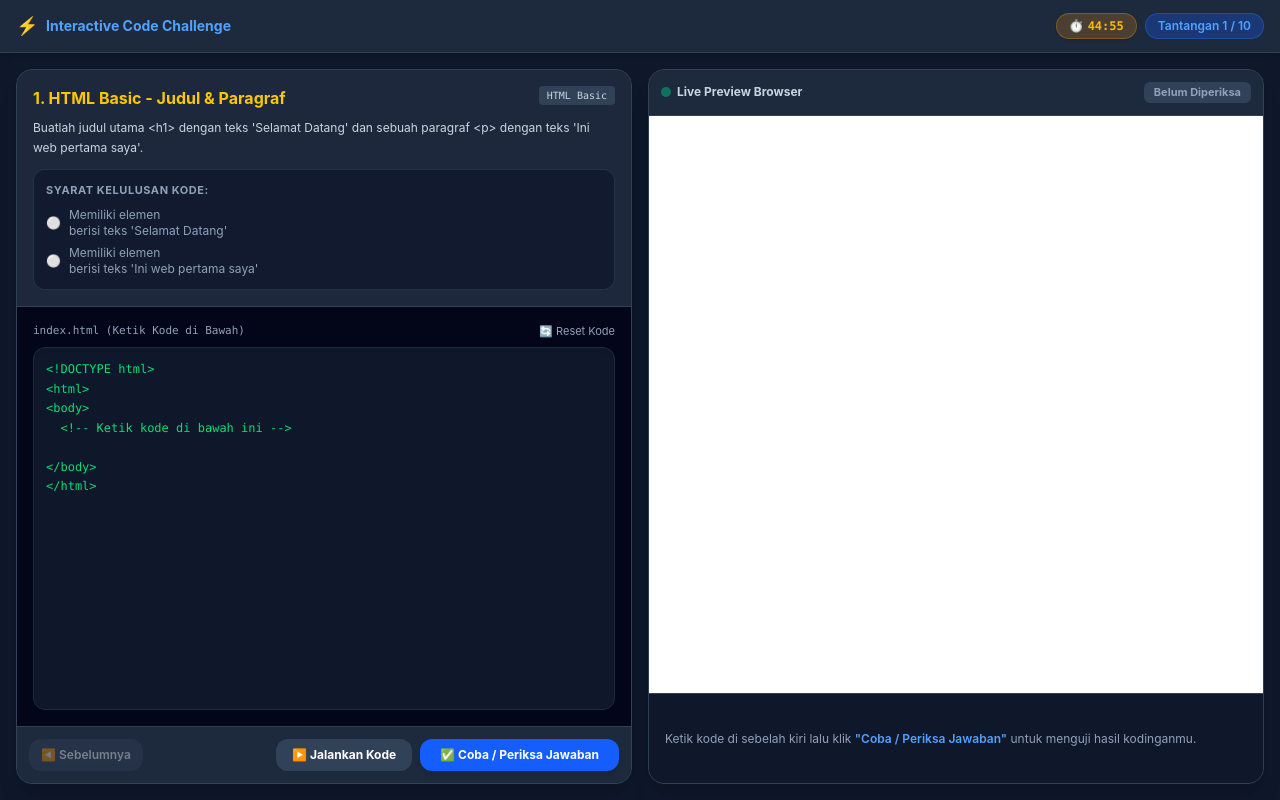
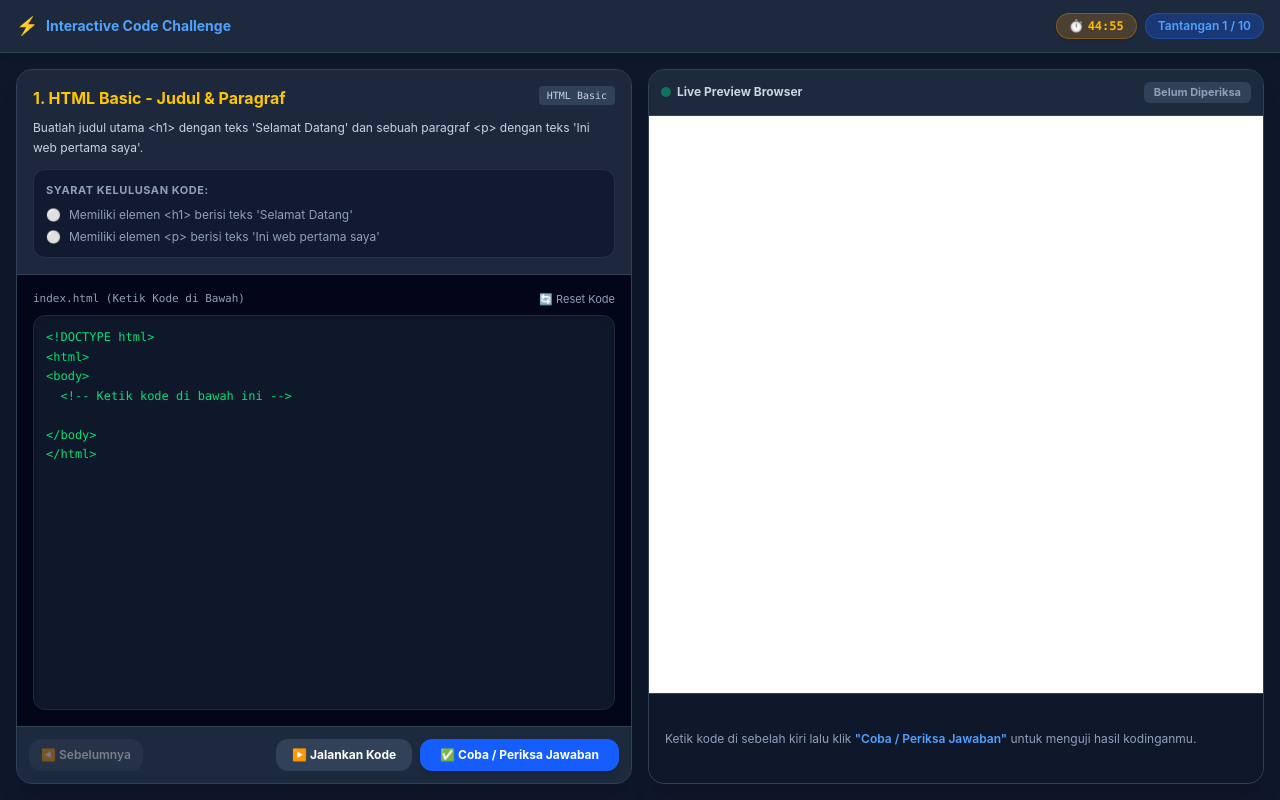
Before and after one commit to getserotonin/quizmindlab, a website: page challenge.html in a window 1280 px wide. Drawn offline with Linux system fonts and the light colour scheme.

Commit message:
perbaiki teks instruksi di kode challenge

```diff
--- a/challenge.html
+++ b/challenge.html
@@ -307,6 +307,14 @@
       }
     }
 
+   // FUNGSI UNTUK MENGAMANKAN TAG HTML AGAR DIBACA SEBAGAI TEKS BIASA
+    function escapeHTML(text) {
+      const div = document.createElement('div');
+      div.innerText = text;
+      return div.innerHTML;
+    }
+
+    // FUNGSI MEMUAT TANTANGAN
     function loadChallenge() {
       const c = challenges[currentIdx];
       document.getElementById("challenge-badge").innerText = `Tantangan ${currentIdx + 1} / ${challenges.length}`;
@@ -317,11 +325,15 @@
 
       const reqList = document.getElementById("requirements");
       reqList.innerHTML = "";
+
       c.requirements.forEach((req, idx) => {
         const li = document.createElement("li");
         li.id = `req-${idx}`;
         li.className = "flex items-center gap-2 text-slate-400";
-        li.innerHTML = `<span id="icon-${idx}">⚪</span> <span>${req.text}</span>`;
+
+        // PERBAIKAN DI SINI: Bungkus req.text dengan escapeHTML()
+        li.innerHTML = `<span id="icon-${idx}">⚪</span> <span>${escapeHTML(req.text)}</span>`;
+
         reqList.appendChild(li);
       });
 
```
